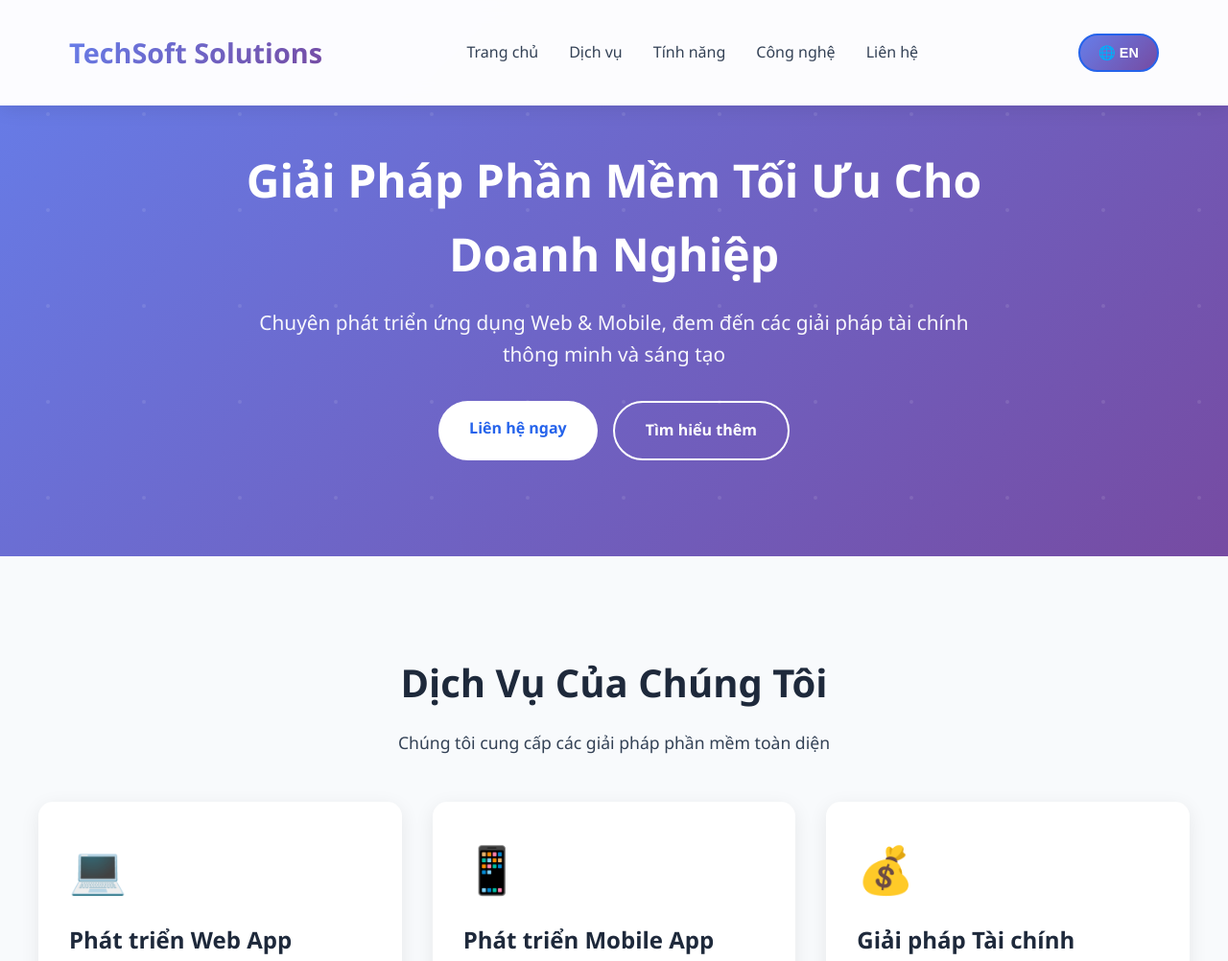
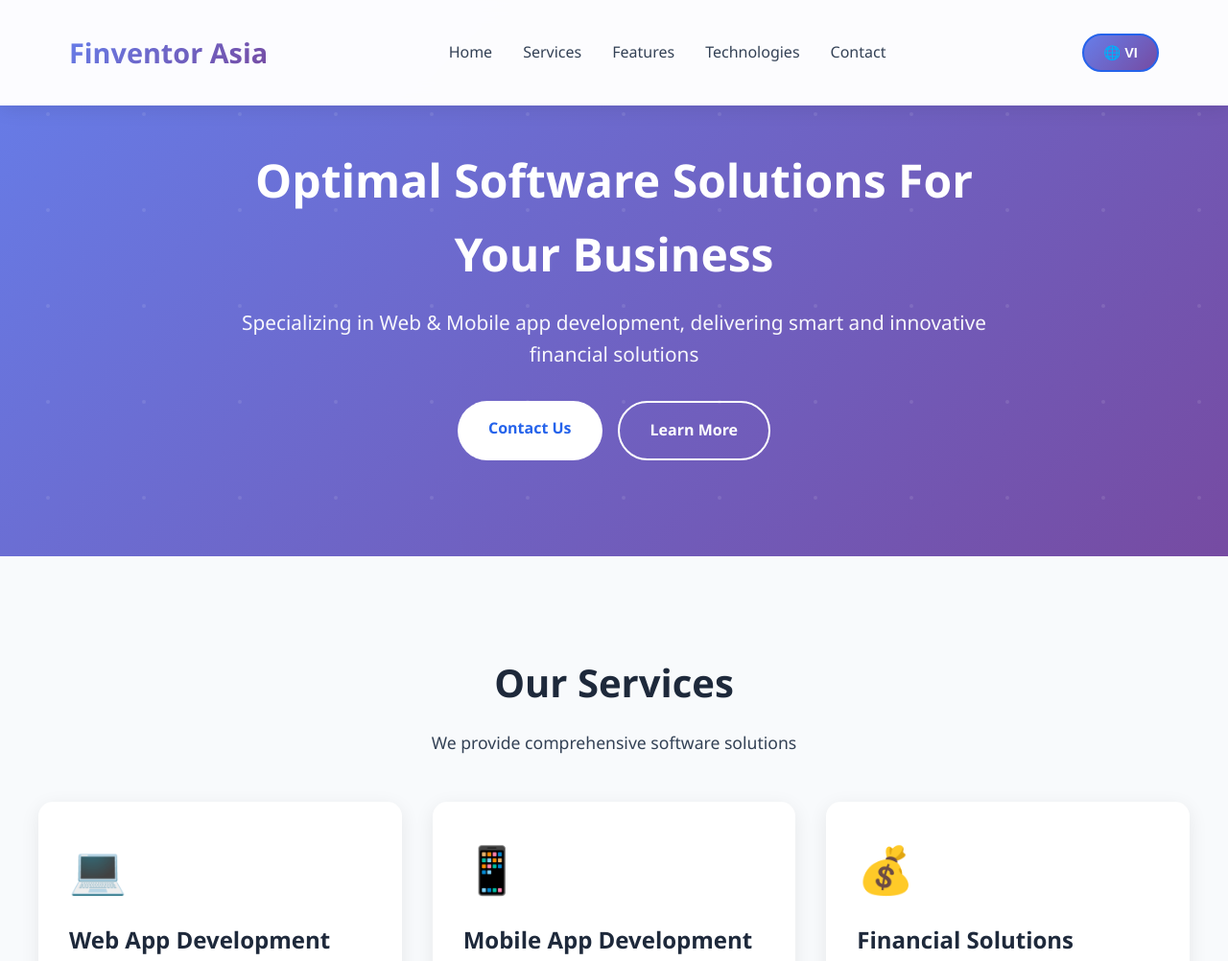
Before and after one commit to finventor-asia/LandingPage, a plain HTML site: page index.html in a window 1280 px wide. Shown: the top 1002 px of the page at 96% size. Drawn offline with Linux system fonts and the light colour scheme.

Commit message:
Update index.html

```diff
--- a/index.html
+++ b/index.html
@@ -1,10 +1,10 @@
 <!DOCTYPE html>
-<html lang="vi">
+<html lang="en">
 <head>
     <meta charset="UTF-8">
     <meta name="viewport" content="width=device-width, initial-scale=1.0">
     <meta name="description" content="Công ty phát triển phần mềm chuyên nghiệp - Ứng dụng Web & Mobile, Giải pháp Tài chính">
-    <title>TechSoft Solutions - Phát triển Phần mềm Chuyên nghiệp</title>
+    <title>Finventor Asia - Professional Software Development</title>
     <style>
         * {
             margin: 0;
@@ -530,7 +530,7 @@
     <!-- Header -->
     <header>
         <nav>
-            <div class="logo">TechSoft Solutions</div>
+            <div class="logo">Finventor Asia</div>
             <ul class="nav-links" id="navLinks">
                 <li><a href="#home" data-vi="Trang chủ" data-en="Home">Trang chủ</a></li>
                 <li><a href="#services" data-vi="Dịch vụ" data-en="Services">Dịch vụ</a></li>
@@ -539,7 +539,7 @@
                 <li><a href="#contact" data-vi="Liên hệ" data-en="Contact">Liên hệ</a></li>
             </ul>
             <div class="lang-switcher">
-                <button class="lang-toggle" id="langToggle" onclick="toggleLanguage()">🌐 EN</button>
+                <button class="lang-toggle" id="langToggle" onclick="toggleLanguage()">🌐 VI</button>
             </div>
             <div class="mobile-menu" id="mobileMenu">
                 <span></span>
@@ -688,13 +688,13 @@
                 <a href="#" aria-label="Twitter">🐦</a>
                 <a href="#" aria-label="GitHub">🔧</a>
             </div>
-            <p>&copy; 2024 TechSoft Solutions. All rights reserved.</p>
+            <p>&copy; 2024 Finventor Asia. All rights reserved.</p>
         </div>
     </footer>
 
     <script>
-        // Language switching functionality
-        let currentLang = 'vi';
+        // Language switching functionality - Default to English
+        let currentLang = 'en';
 
         function toggleLanguage() {
             // Switch to the opposite language
@@ -728,12 +728,29 @@
             form.setAttribute('data-success-message', successMessage);
         }
 
-        // Load saved language preference on page load
+        // Load saved language preference or set to English by default
         window.addEventListener('DOMContentLoaded', () => {
             const savedLang = localStorage.getItem('preferredLanguage');
-            if (savedLang && savedLang !== currentLang) {
-                toggleLanguage();
+
+            // If no saved preference, default to English
+            if (!savedLang) {
+                currentLang = 'en';
+            } else {
+                currentLang = savedLang;
             }
+
+            // Apply the language
+            const toggleBtn = document.getElementById('langToggle');
+            toggleBtn.textContent = currentLang === 'vi' ? '🌐 EN' : '🌐 VI';
+
+            document.querySelectorAll('[data-vi][data-en]').forEach(element => {
+                const text = element.getAttribute(`data-${currentLang}`);
+                if (text) {
+                    element.textContent = text;
+                }
+            });
+
+            updateFormMessage();
         });
 
         // Mobile menu toggle
```
